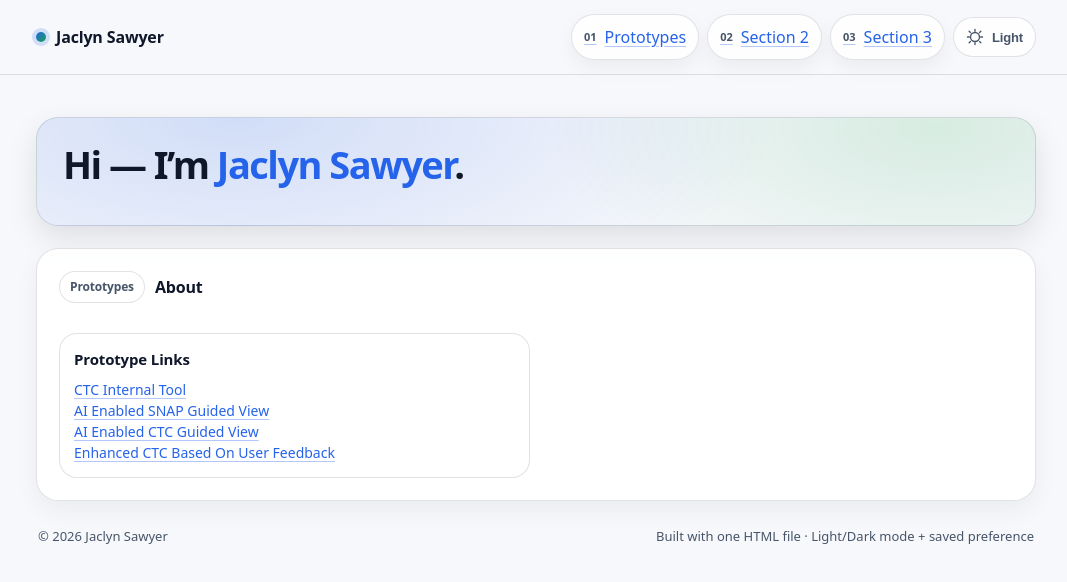
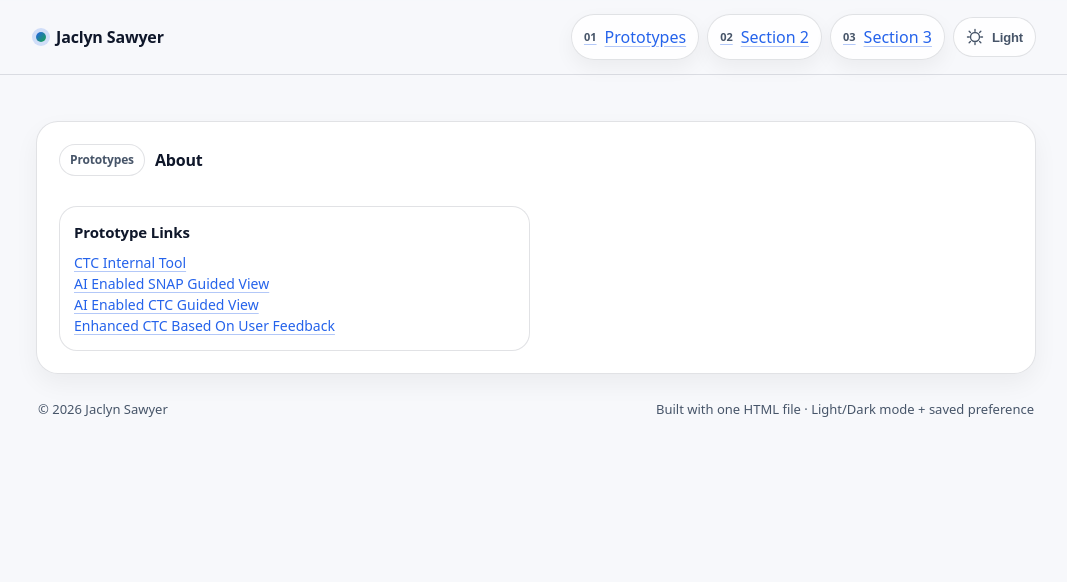
Before and after one commit to jacsaw/jacsaw.github.io, a plain HTML site: page index.html in a window 1280 px wide. Shown: the whole page, without its empty margins (104-1171 px from the left). Drawn offline with Linux system fonts and the light colour scheme.

Commit message:
Remove title

```diff
--- a/index.html
+++ b/index.html
@@ -489,7 +489,7 @@
 
   <main class="wrap">
     <!-- HERO -->
-    <div class="hero">
+    <!-- <div class="hero">
       <div class="hero-grid">
         <div>
           <h1>Hi — I’m <span style="color: var(--accent);">Jaclyn Sawyer</span>.</h1>
@@ -498,19 +498,19 @@
           </p>
 
           <div class="cta-row">
-            <!-- <a class="btn primary" href="#section-2">See Projects <span aria-hidden="true">→</span></a>
+            <a class="btn primary" href="#section-2">See Projects <span aria-hidden="true">→</span></a>
             <a class="btn" href="#section-1">About</a>
-            <a class="btn" href="#section-3">Contact</a> -->
+            <a class="btn" href="#section-3">Contact</a>
           </div>
 
-          <!-- <div class="chips" aria-label="Topics">
+          <div class="chips" aria-label="Topics">
             <span class="chip"><span class="chip-dot" aria-hidden="true"></span> Product</span>
             <span class="chip"><span class="chip-dot" aria-hidden="true"></span> Data</span>
             <span class="chip"><span class="chip-dot" aria-hidden="true"></span> Civic Tech</span>
             <span class="chip"><span class="chip-dot" aria-hidden="true"></span> Writing</span>
             <span class="chip"><span class="chip-dot" aria-hidden="true"></span> Creative</span>
-          </div> -->
-        </div>
+          </div>
+        </div> -->
 
         <!-- <aside class="hero-card" aria-label="Profile card"> -->
           <!-- <div class="avatar-row">
@@ -534,16 +534,16 @@
             <a href="#" title="Email">Email</a>
             <a href="#" title="CV">CV</a>
           </div> -->
-
-          <!-- <div style="display:grid; gap:10px;">
+<!--
+          <div style="display:grid; gap:10px;">
             <div style="font-family: ui-monospace, SFMono-Regular, Menlo, Monaco, Consolas, 'Liberation Mono', 'Courier New', monospace;
                         background: var(--code); border: 1px solid var(--border); padding: 10px; border-radius: 14px; color: var(--muted); font-size: 13px;">
 
             </div>
-          </div> -->
-        <!-- </aside> -->
-      </div>
-    </div>
+          </div>
+        </aside> -->
+      <!-- </div>
+    </div> -->
 
     <!-- SECTION 1: About -->
     <section id="section-1" aria-label="Prototypes">
```
